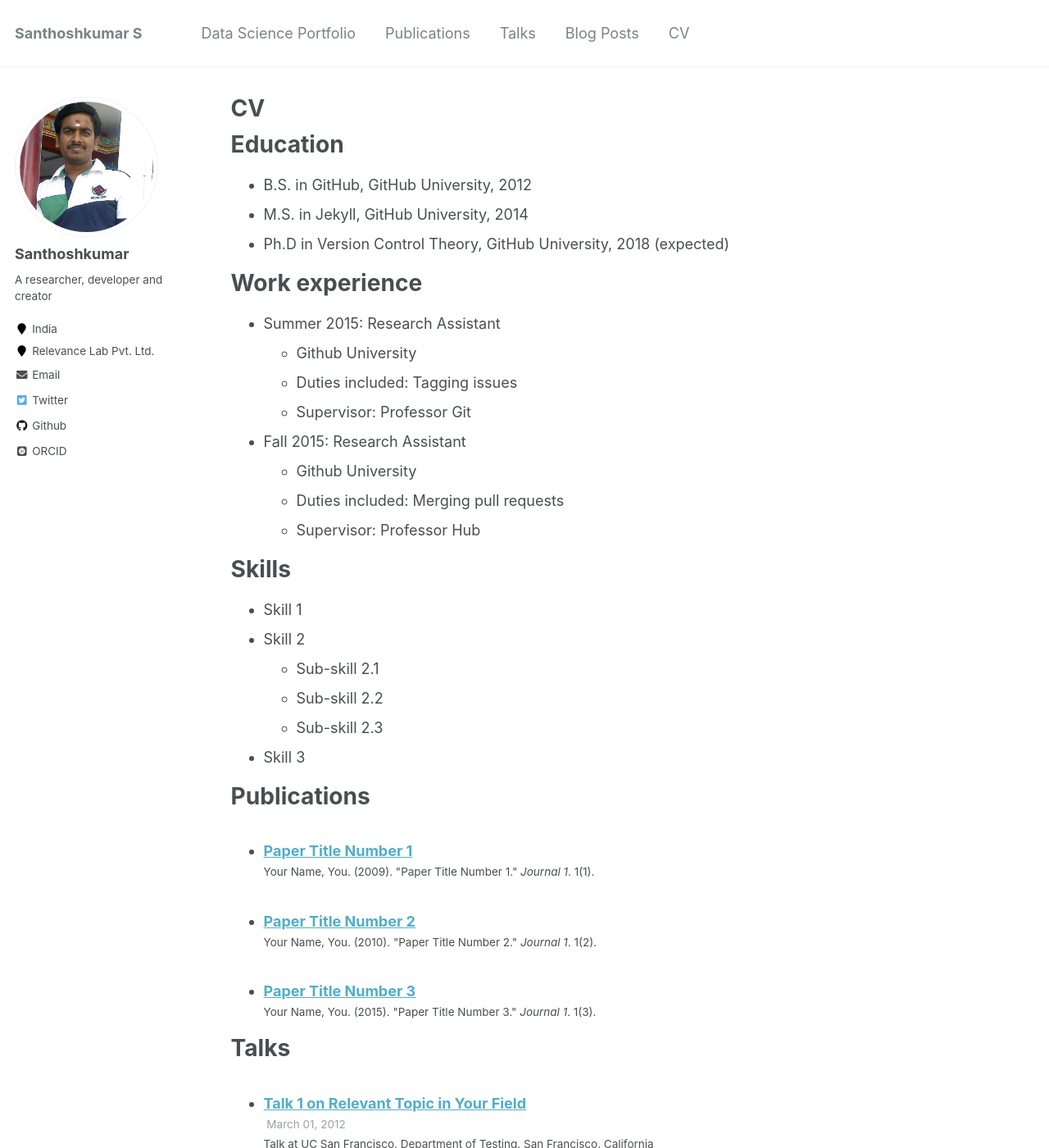
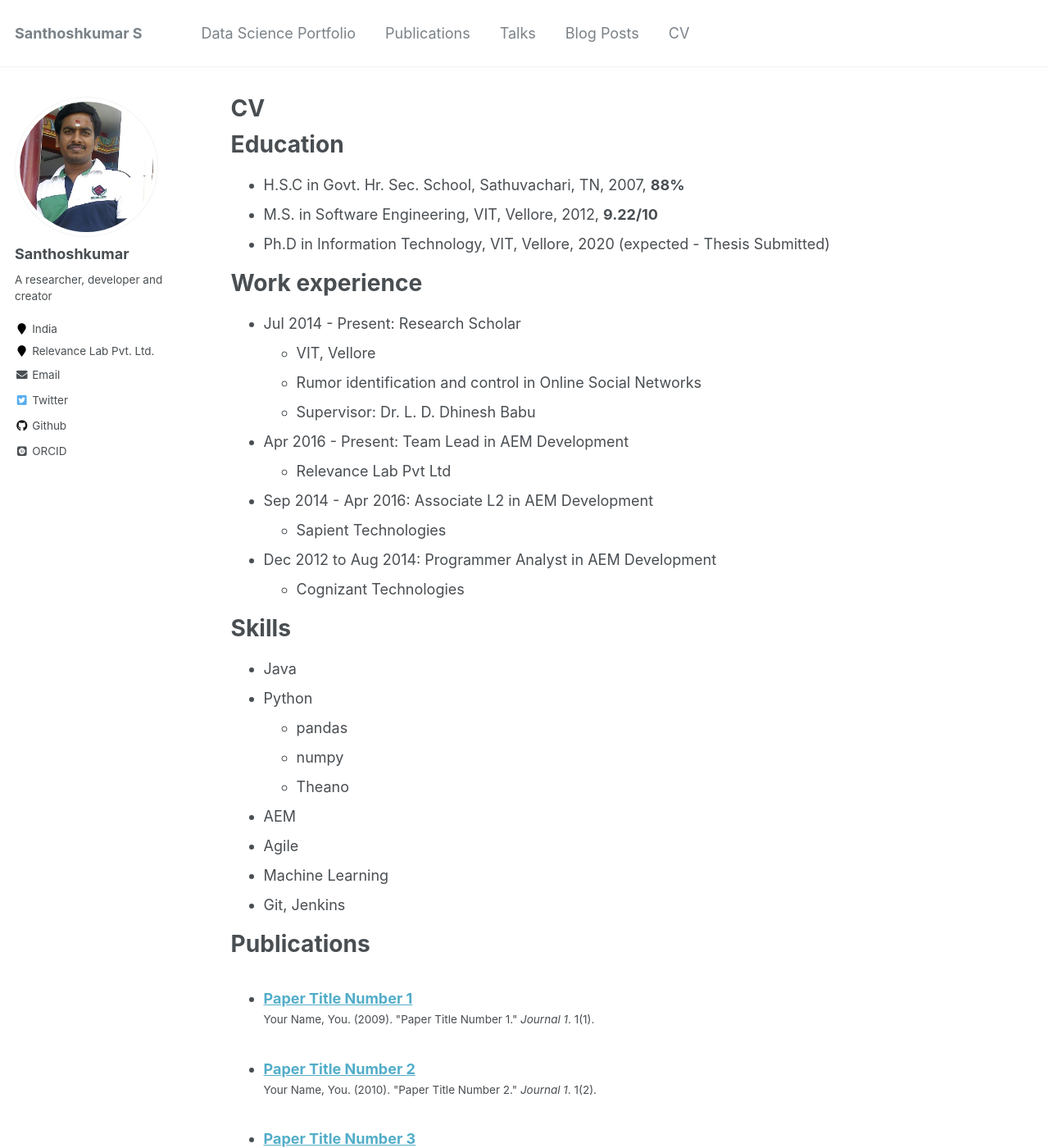
Before and after one commit to santhosh790/santhosh790.github.io, a Jekyll site: the page built from _pages/cv.md, in a window 1280 px wide and 1400 px high. Shown: the whole window at 82% size. Built offline with Jekyll 4.4.1, drawn with Linux system fonts in a browser that asks for light colours; some web fonts are replaced.

Commit message:
Adding About and CV

```diff
--- a/_pages/cv.md
+++ b/_pages/cv.md
@@ -11,30 +11,37 @@ redirect_from:
 
 Education
 ======
-* B.S. in GitHub, GitHub University, 2012
-* M.S. in Jekyll, GitHub University, 2014
-* Ph.D in Version Control Theory, GitHub University, 2018 (expected)
+* H.S.C in Govt. Hr. Sec. School, Sathuvachari, TN, 2007, **88%**
+* M.S. in Software Engineering, VIT, Vellore, 2012, **9.22/10**
+* Ph.D in Information Technology, VIT, Vellore, 2020 (expected - Thesis Submitted)
 
 Work experience
 ======
-* Summer 2015: Research Assistant
-  * Github University
-  * Duties included: Tagging issues
-  * Supervisor: Professor Git
+* Jul 2014 - Present: Research Scholar
+  * VIT, Vellore
+  * Rumor identification and control in Online Social Networks
+  * Supervisor: Dr. L. D. Dhinesh Babu
 
-* Fall 2015: Research Assistant
-  * Github University
-  * Duties included: Merging pull requests
-  * Supervisor: Professor Hub
+* Apr 2016 - Present: Team Lead in AEM Development
+  * Relevance Lab Pvt Ltd
+
+* Sep 2014 - Apr 2016: Associate L2 in AEM Development
+  * Sapient Technologies
+
+* Dec 2012 to Aug 2014: Programmer Analyst in AEM Development
+  * Cognizant Technologies
 
 Skills
 ======
-* Skill 1
-* Skill 2
-  * Sub-skill 2.1
-  * Sub-skill 2.2
-  * Sub-skill 2.3
-* Skill 3
+* Java
+* Python
+  * pandas
+  * numpy
+  * Theano
+* AEM
+* Agile
+* Machine Learning
+* Git, Jenkins
 
 Publications
 ======
```
Also changed, not shown: _pages/about.md (+10 -1 lines).
